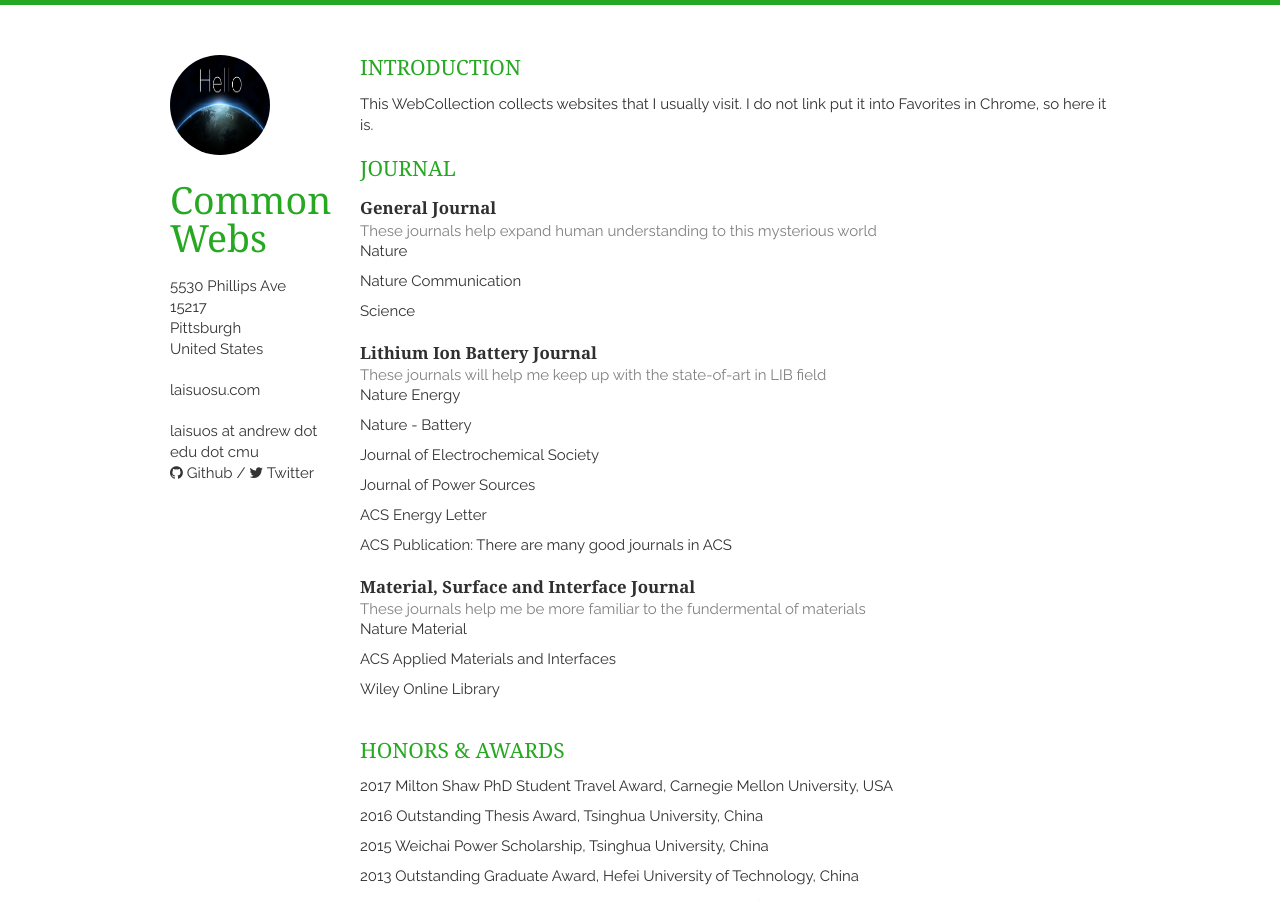
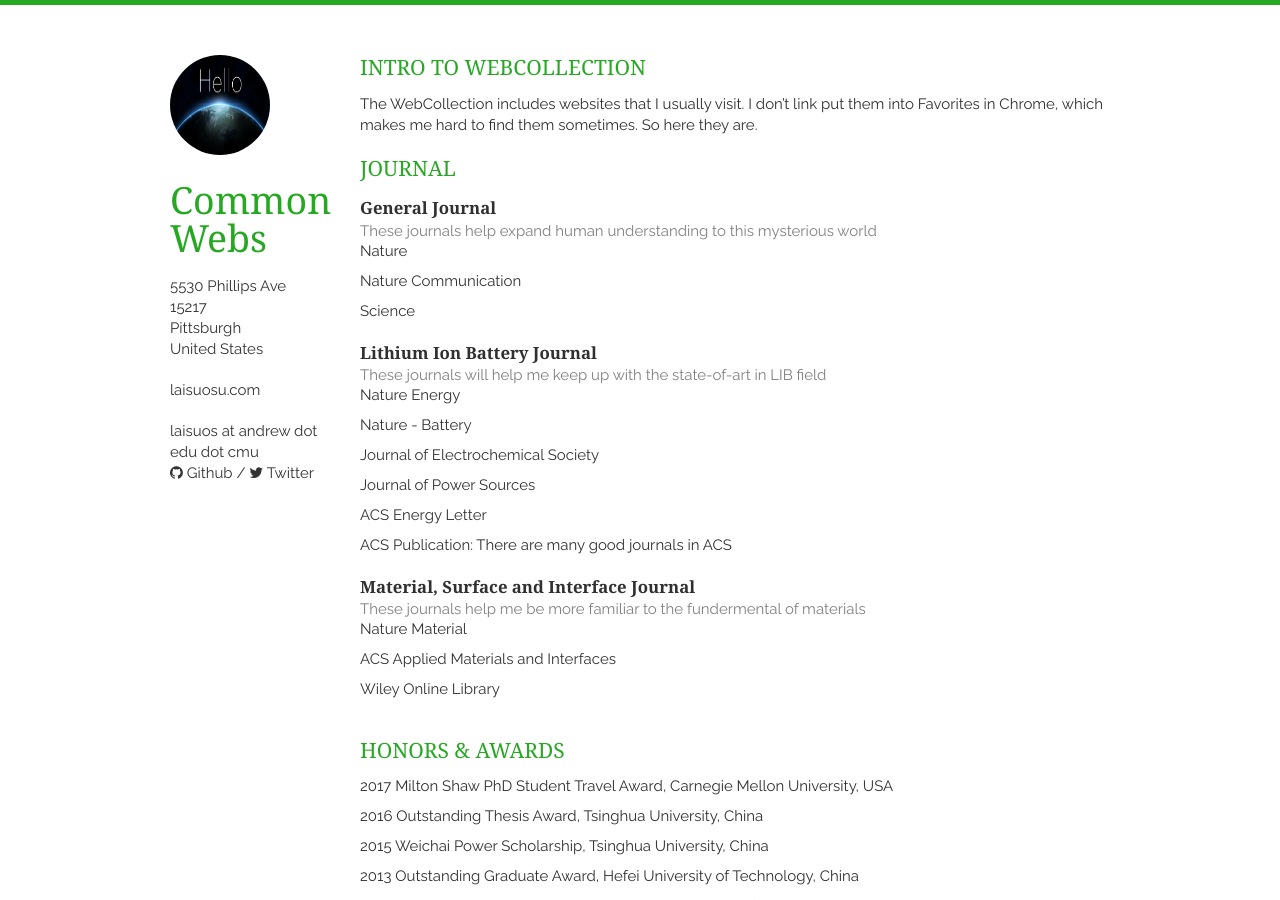
Before and after one commit to Laisuo/WebCollection, a Jekyll site: the page built from index.md, in a window 1280 px wide and 900 px high. Built offline with Jekyll 4.4.1, drawn with Linux system fonts in a browser that asks for light colours; nearby versions of some CDN libraries.

Commit message:
Changed Intro

```diff
--- a/_includes/Intro.md
+++ b/_includes/Intro.md
@@ -1,7 +1,7 @@
 <section class="thirteen columns" markdown="1">
 
-# Introduction
-This WebCollection collects websites that I usually visit. I do not link put it into Favorites in Chrome, so here it is.
+# Intro to WebCollection
+The WebCollection includes websites that I usually visit. I don't link put them into Favorites in Chrome, which makes me hard to find them sometimes. So here they are.
 
 
 </section>
```
